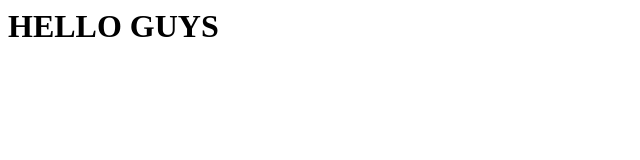
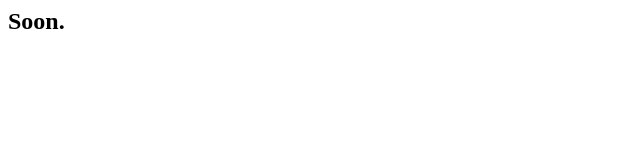
Before and after one commit to askz/askz.github.io, a plain HTML site: page index.html in a window 1280 px wide. Shown: the whole page, without its empty margins (0-640 px from the left). Drawn offline with Linux system fonts and the light colour scheme.

Commit message:
Update index.html

```diff
--- a/index.html
+++ b/index.html
@@ -1 +1 @@
-<h1>HELLO GUYS</h1>
+<h2>Soon.</h2>
```
